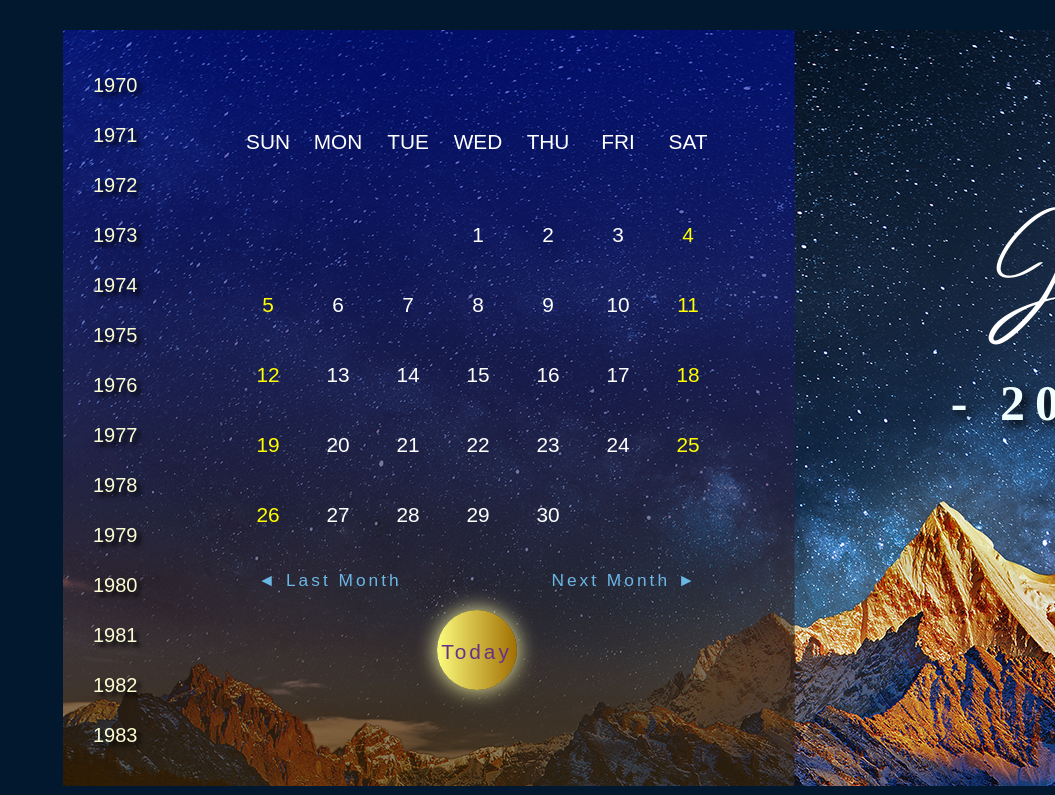
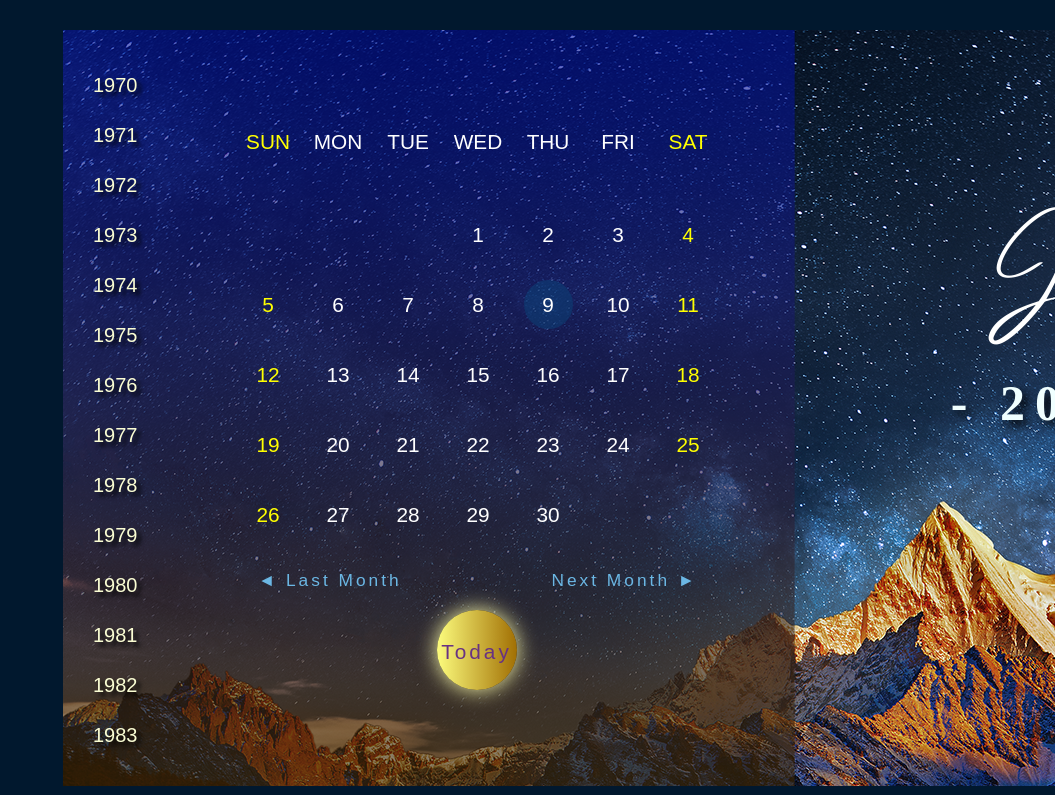
Before and after one commit to EuniQQ/calendar, a PHP site: page /index.php?year=2022&month=06&day=11 in a window 1280 px wide; the page is wider, and only the part inside the window is pictured. Shown: the top 795 px of that part, without its empty margins (225-1280 px from the left). Run offline with PHP 8.4, Linux system fonts and the light colour scheme.

Commit message:
將當天日期增加背景顏色

```diff
--- a/index.php
+++ b/index.php
@@ -1,5 +1,6 @@
 <!DOCTYPE html>
 <html lang="en">
+
 <head>
     <meta charset="UTF-8">
     <meta http-equiv="X-UA-Compatible" content="IE=edge">
@@ -8,6 +9,7 @@
     <link rel="stylesheet" href="./style.css">
 
 </head>
+
 <body>
     <!-- 整個月曆 -->
     <main class="content">
@@ -21,9 +23,9 @@
                 <!-- 1970-2070年 -->
                 <div class=lastYears>
                     <?php
-$mm=date('m');
-for($i=1970;$i<2071;$i++){
-echo "<a href='index.php?year=$i&month=$mm'>". $i ."</a>" . "<br>";
+                    $mm = date('m');
+                    for ($i = 1970; $i < 2071; $i++) {
+                        echo "<a href='index.php?year=$i&month=$mm'>" . $i . "</a>" . "<br>";
                     }
                     ?>
                 </div>
@@ -33,71 +35,70 @@
             <!-- left-calendar -->
             <main class="leftCal">
 
-<!-- <img id="moon" src="./moon.png" alt="月亮" > -->
-
 
                 <?php
-    $specialDate=['1-1'=>'元旦','2-14'=>'西洋情人節','2-28'=>'和平紀念日','3-8'=>'婦女節','4-4'=>'兒童節','5-1'=>'勞動節','8-8'=>'父親節','9-3'=>'軍人節','9-28'=>'教師節','10-10'=>'國慶日','10-25'=>'臺灣光復節','12-25'=>'聖誕節'];
+                $specialDate = ['1-1' => '元旦', '2-14' => '西洋情人節', '2-28' => '和平紀念日', '3-8' => '婦女節', '4-4' => '兒童節', '5-1' => '勞動節', '8-8' => '父親節', '9-3' => '軍人節', '9-28' => '教師節', '10-10' => '國慶日', '10-25' => '臺灣光復節', '12-25' => '聖誕節'];
 
                 // isset()判斷變數是否存在
                 // $_GET用於收集表單數據
-    if(isset($_GET['month'])){
-        $month=$_GET['month'];
-        $year=$_GET['year'];
-    }else{
+                if (isset($_GET['month'])) {
+                    $month = $_GET['month'];
+                    $year = $_GET['year'];
+                } else {
                     // 參數m：表示的月份，有前導零
-        $month=date("m");
+                    $month = date("m");
                     // 參數Y：4位數表示的年份 EX.2003
-        $year=date("Y");
+                    $year = date("Y");
                 }
 
-    $lastmonth=$month-1;
-    $lastyear=$year;
 
-    $nextmonth=$month+1;
-    $nextyear=$year;
 
-    if($month==1){
-        $lastmonth=12;
-        $lastyear=$year-1;
+                $lastmonth = $month - 1;
+                $lastyear = $year;
 
-        $nextmonth=$month+1;
-        $nextyear=$year;
+                $nextmonth = $month + 1;
+                $nextyear = $year;
 
-    }else if($month==12){
+                if ($month == 1) {
+                    $lastmonth = 12;
+                    $lastyear = $year - 1;
 
-        $lastmonth=$month-1;
-        $lastyear=$year;
+                    $nextmonth = $month + 1;
+                    $nextyear = $year;
+                } else if ($month == 12) {
 
-        $nextmonth=1;
-        $nextyear=$year+1;
+                    $lastmonth = $month - 1;
+                    $lastyear = $year;
+
+                    $nextmonth = 1;
+                    $nextyear = $year + 1;
                 }
 
-    $firstDay=date("$year-$month-01");
-    $firstWeekWhiteDays=date("w",strtotime($firstDay));
+                $firstDay = date("$year-$month-01");
+                $firstWeekWhiteDays = date("w", strtotime($firstDay));
                 // 小寫w參數：星期中的第幾天，	0（表示星期天）到 6（表示星期六）
-    $monthDays=date("t",strtotime($firstDay));
+                $monthDays = date("t", strtotime($firstDay));
                 // 參數t:指定的月份有幾天
-    $firstWeekDays=7-$firstWeekWhiteDays;
-    $weeks=ceil(($firstWeekWhiteDays+$monthDays)/7);
+                $firstWeekDays = 7 - $firstWeekWhiteDays;
+                $weeks = ceil(($firstWeekWhiteDays + $monthDays) / 7);
                 // ceil() 函數：無條件進位
-    $lastWeekDays=($firstWeekWhiteDays+$monthDays)%7;
-    $lastWeekWhiteDays=7-$lastWeekDays;
-    $allCells=$weeks*7;
+                $lastWeekDays = ($firstWeekWhiteDays + $monthDays) % 7;
+                $lastWeekWhiteDays = 7 - $lastWeekDays;
+                $allCells = $weeks * 7;
                 // cell=sun~sat每一天名稱
 
                 //陣列中加入首列資料
-    $headers=['SUN','MON','TUE','WED','THU','FRI','SAT'];
+                $headers = ['SUN', 'MON', 'TUE', 'WED', 'THU', 'FRI', 'SAT'];
 
                 //陣列中加入月前空白;
-    for($i=0;$i<$firstWeekWhiteDays;$i++){
-        $td[]="";
+                for ($i = 0; $i < $firstWeekWhiteDays; $i++) {
+                    $td[] = "";
                 }
-    for($i=0;$i<$monthDays;$i++){
-        $td[]=($i+1);
+                for ($i = 0; $i < $monthDays; $i++) {
+                    $td[] = ($i + 1);
                 }
-   for($i=0;$i<$lastWeekWhiteDays;$i++){
-        $td[]="";
+                for ($i = 0; $i < $lastWeekWhiteDays; $i++) {
+                    $td[] = "";
                 }
 
                 ?>
@@ -108,10 +109,16 @@
 
                     <?php
                     // 月曆頭
-foreach($headers as $header){
+                    foreach ($headers as $header) {
+                        if ($header == 'SUN' || $header == 'SAT') {
+                            echo "<div class='cell dayoff' >";
+                            echo "$header";
+                            echo "</div>";
+                        } else {
                             echo "<div class='cell'>";
                             echo "$header";
                             echo "</div>";
+                        }
                     }
 
 
@@ -134,28 +141,34 @@
 
                     <?php
                     //月曆body
-for($i=0;$i<$allCells;$i++){
-    $w=$i%7;
+                    for ($i = 0; $i < $allCells; $i++) {
+                        $w = $i % 7;
                         // is_numeric — 查變數是數字或數字字符串
-    if(is_numeric($td[$i])){
+                        if (is_numeric($td[$i])) {
                             // $date=date("$year-$month-").$td[$i];
-        $spDate=date("$month-").$td[$i];
-    }else{
-        $spDate=null; //使空白部分不會印出前面的spDate
+                            $spDate = date("$month-") . $td[$i];
+                        } else {
+                            $spDate = null; //使空白部分不會印出前面的spDate
                         }
 
 
-    if($w==0 || $w==6){
-        echo "<div class='dayoff cell'>";
-    }else{
+                        if ($w == 0 || $w == 6) {
+                            echo "<div class='dayoff cell' style='color:yellow'>";
+                        } else {
                             echo "<div class='cell'>";
                         }
+
+                        if (isset($_GET['day']) && ($i == date('d'))) {
+                            echo "<div class='number' id='todayMark'>$td[$i]</div>";
+                        } else {
                             echo "<div class='number'>$td[$i]</div>";
-    if(isset($spDate) && array_key_exists($spDate,$specialDate)){
-     // array_key_exists() 檢查給定的key值或索引值是否存在於數組中
+                            if (isset($spDate) && array_key_exists($spDate, $specialDate)) {
+                                // array_key_exists() 檢查給定的key值或索引值是否存在於陣列中
                                 // 語法：array_key_exists(key,array)
                                 echo "<div class='specialDate'>$specialDate[$spDate]</div>";
                             }
+                        }
+
                         echo "</div>";
                     }
                     ?>
@@ -163,9 +176,9 @@
                     <!-- 跳轉月份 -->
 
                     <div class="monthSign">
-     <a class="lastM" href="index.php?year=<?=$lastyear;?>&month=<?=$lastmonth;?>">◄ Last Month</a>
-     <div class="today"><a  href="index.php?">Today</a></div>
-     <a class="nextM" href="index.php?year=<?=$nextyear;?>&month=<?=$nextmonth;?>">Next Month ►</a>
+                        <a class="lastM" href="index.php?year=<?= $lastyear; ?>&month=<?= $lastmonth; ?>">◄ Last Month</a>
+                        <div class="today"><a href="index.php?year=<?= date('Y') ?>&month=<?= date('m') ?>&day=<?= date('d') ?>">Today</a></div>
+                        <a class="nextM" href="index.php?year=<?= $nextyear; ?>&month=<?= $nextmonth; ?>">Next Month ►</a>
                     </div>
 
 
@@ -192,45 +205,45 @@
                 <!-- 草寫英文 -->
                 <div class="cursive">
                     <?php
-if($month==1){
+                    if ($month == 1) {
                         echo '<img src="./01.png">';
-}else if($month==2){
+                    } else if ($month == 2) {
                         echo '<img src="./02.png">';
-}else if($month==3){
+                    } else if ($month == 3) {
                         echo '<img src="./03.png">';
-}else if($month==4){
+                    } else if ($month == 4) {
                         echo '<img src="./04.png">';
-}else if($month==5){
+                    } else if ($month == 5) {
                         echo '<img src="./05.png">';
-}else if($month==6){
+                    } else if ($month == 6) {
                         echo '<img src="./06.png">';
-}else if($month==7){
+                    } else if ($month == 7) {
                         echo '<img src="./07.png">';
-}else if($month==8){
+                    } else if ($month == 8) {
                         echo '<img src="./08.png">';
-}else if($month==9){
+                    } else if ($month == 9) {
                         echo '<img src="./09.png">';
-}else if($month==10){
+                    } else if ($month == 10) {
                         echo '<img src="./10.png">';
-}else if($month==11){
+                    } else if ($month == 11) {
                         echo '<img src="./11.png">';
-}else if($month==12){
+                    } else if ($month == 12) {
                         echo '<img src="./12.png">';
-}else {
+                    } else {
                         echo "<img src='$month.png'>";
                     }
                     ?>
 
 
                 </div>
-<h3 class="dateTitle">-&nbsp;<?=$year;?>&nbsp;-</h3>
+                <h3 class="dateTitle">-&nbsp;<?= $year; ?>&nbsp;-</h3>
             </main>
 
 
             <!-- right-monthBar -->
             <nav class="monthBar">
                 <?php
-for($i=1;$i<13;$i++){
+                for ($i = 1; $i < 13; $i++) {
                     echo "<a href='index.php?year=$year&month=$i'>" . $i . "</a>" . "<br>";
                 }
 
@@ -238,18 +251,6 @@
 
 
 
-<!-- <a href="style_2.php?year=<?=$year;?>&month=1">1</a><br>
-<a href="style_2.php?year=<?=$year;?>&month=2">2</a><br>
-<a href="style_2.php?year=<?=$year;?>&month=3">3</a><br>
-<a href="style_2.php?year=<?=$year;?>&month=4">4</a><br>
-<a href="style_2.php?year=<?=$year;?>&month=5">5</a><br>
-<a href="style_2.php?year=<?=$year;?>&month=6">6</a><br>
-<a href="style_2.php?year=<?=$year;?>&month=7">7</a><br>
-<a href="style_2.php?year=<?=$year;?>&month=8">8</a><br>
-<a href="style_2.php?year=<?=$year;?>&month=9">9</a><br>
-<a href="style_2.php?year=<?=$year;?>&month=10">10</a><br>
-<a href="style_2.php?year=<?=$year;?>&month=11">11</a><br>
-<a href="style_2.php?year=<?=$year;?>&month=12">12</a><br> -->
 
 
 
@@ -262,4 +263,5 @@
 
 
 </body>
+
 </html>
--- a/style.css
+++ b/style.css
@@ -30,7 +30,7 @@
 .left {
     width: 730px;
     height: 756px;
-    display: flex ;
+    display: flex;
     flex-flow: row nowrap;
 
 }
@@ -70,6 +70,7 @@
     text-shadow: black 0.2em 0.1em 0.1em;
     color: yellow;
 }
+
 /* left-yearBar end */
 
 
@@ -123,46 +124,61 @@
     flex-wrap: nowrap;
     justify-content: space-between;
     width: 600px;
-    height:600px;
-    letter-spacing: 3px;  /* 字距 */
+    height: 600px;
+    letter-spacing: 3px;
+    /* 字距 */
 }
 
 
-.lastM, .nextM {
+.lastM,
+.nextM {
     font-size: smaller;
     text-decoration: none;
     color: rgb(107, 183, 228);
 }
 
 
-.today{
+.today {
     background-image: linear-gradient(to left, #a16f03, #fcfc7d);
     box-shadow: 0 0 1em rgb(253, 253, 171);
-    width:80px;
-    height:80px;
+    width: 80px;
+    height: 80px;
     margin-top: 40px;
     border-radius: 50%;
-    padding-top:30px;
-    font-family:Arial, Helvetica, sans-serif
+    padding-top: 30px;
+    font-family: Arial, Helvetica, sans-serif
 }
 
-.today>a{
-    text-decoration:none ;
-    color:rgb(104, 50, 131);
+.today>a {
+    text-decoration: none;
+    color: rgb(104, 50, 131);
 }
 
+#todayMark {
+    background-color: rgb(11, 69, 123,0.5);
+    border-radius: 50%;
+    margin: auto;
+    display: flex;
+    justify-content: center;
+    align-items: center;
+    width:70%;
+    height:70%;
+    position:relative;
+    top:10px;
+}
 
-
-/* 月曆頂端列 */
+/* 日期為週六&週日 */
 .dayoff {
     color: yellow;
 }
 
 
-.number{
+.number {
     line-height: 70px;
 
 }
+
+
 
 
 .number:hover {
@@ -172,7 +188,7 @@
 }
 
 .specialDate {
-    color:  rgb(251, 255, 198);
+    color: rgb(251, 255, 198);
     font-size: 8px;
     padding-top: 4px;
 }
```
Also changed, not shown: index.jpg (added). Lines whose indentation alone changed are shown as unchanged.
